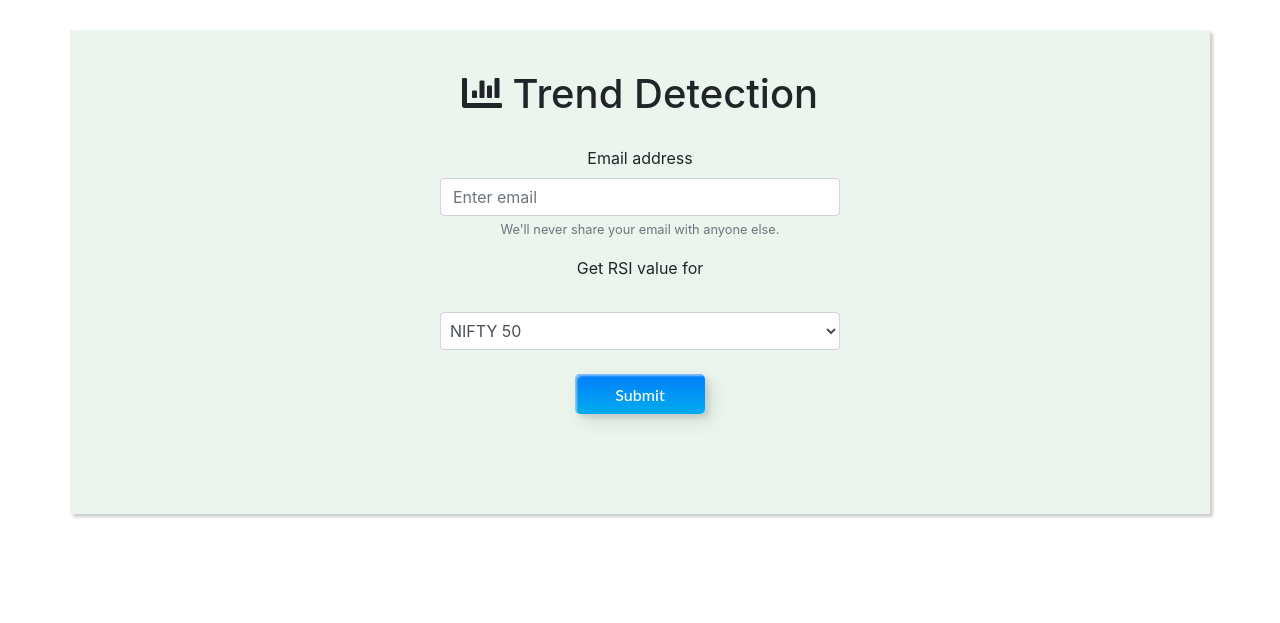
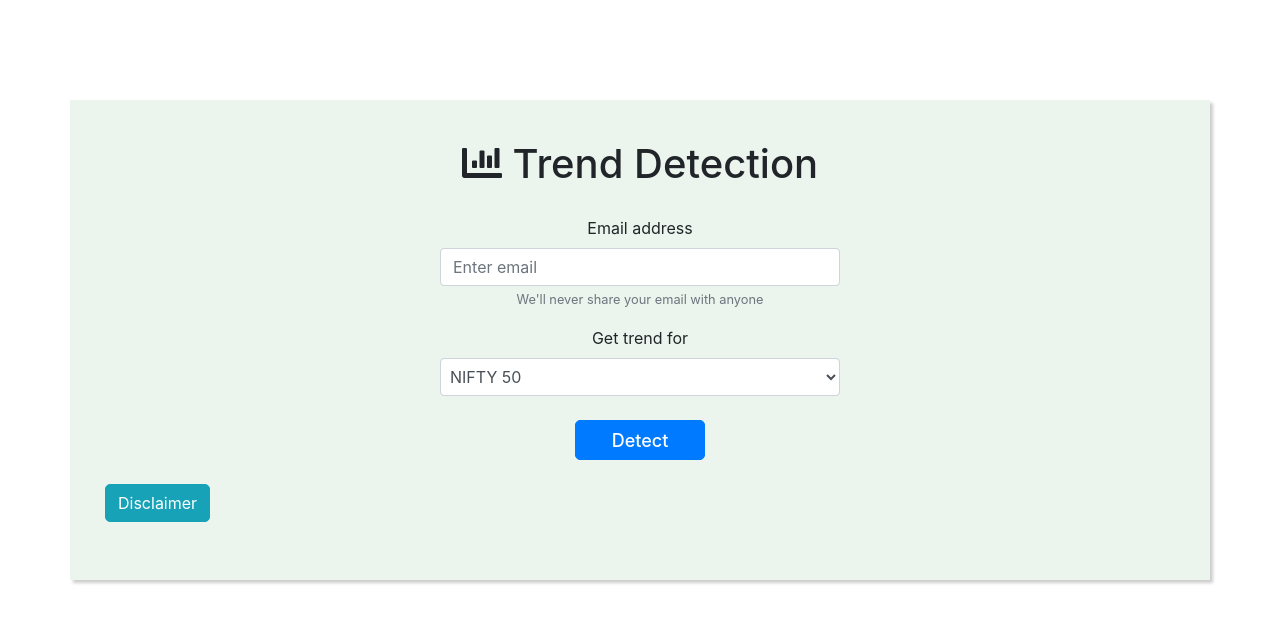
Before and after one commit to Pandani07/Final-Project, a Flask app: page /trend in a window 1280 px wide. Shown: the part 118-741 px from the top of the page. Run offline with Flask 2, Linux system fonts and the light colour scheme; parts of the project's set-up code (start-up, migrations or seed data) failed here and were passed over; some libraries are stand-ins or nearby versions.

Commit message:
Final UI Changes

```diff
--- a/app.py
+++ b/app.py
@@ -88,10 +88,10 @@
     if trend_value=='1':
         trend ='Uptrend'
         #email send
-        html_content = '<div style="padding:40px; background-color: black">\
+        html_content = '<div style="padding:40px;">\
                             <h1> <i class="far fa-chart-bar"></i>  Stock Prediction</h1>\
                             <h2>' + company + ' is ' + trend + '</h2>\
-                            <center> <a style="text-decoration: none; color: white; padding: 20px; border: 1px solid white; background-color: #0A80FB;" href='+ company_url +'>Buy Stock</a> <center>\
+                            <center> <a style="text-decoration: none; color: white; padding: 20px; border: 1px solid white; background-color: #0A80FB;" href='+ company_url +'>View Stock</a> <center>\
                         </div>'
         content = Content("text/html", html_content)
         mail = Mail(from_email, to_email, subject, content)
--- a/static/styles/styles.css
+++ b/static/styles/styles.css
@@ -19,6 +19,7 @@
     4px 4px 5px 0px rgba(0,0,0,.1);
     outline: none;
 }
+
 
 .btn-3 {
     background: rgb(0,172,238);
@@ -93,21 +94,16 @@
 
 .kBox {
     box-shadow: 3px 3px 3px rgba(0, 0, 0, 0.2);
-    margin-top: 30px;
-    margin-bottom: 30px;
+    margin-top: 100px;
+    margin-bottom: 20px;
     padding: 40px;
     background-color: #EBF5ED;
+    height: fit-content;
 }
 
-.kImg {
-  width: 80%;
-  border-radius: 50%; border: 1px solid;
-}
 
-#naresh {
-  width: 20%;
-  margin-bottom: 20px;
-}
+
+
 
 .kLinkUserlink {
   text-decoration: none;
--- a/templates/trend.html
+++ b/templates/trend.html
@@ -1,27 +1,41 @@
-{% extends "header.html" %}
-{% block content %}
-    <div class="kBox container kLoading">
-
+{% extends "header.html" %} {% block content %}
+<div class="kBox container kLoading" style="height: 60%">
   <center>
-            <h1 class="kHeading"><i class=" fas fa-chart-bar"></i> Trend Detection</h1>
+    <h1 class="kHeading"><i class="fas fa-chart-bar"></i> Trend Detection</h1>
   </center>
 
   <!-- <form action="{{url_for('trend')}}" method="POST" class="border rounded" style="padding: 20px;"> -->
 
-            <form action="{{url_for('detect_trend')}}" method="POST" style="padding: 20px;">
-
-                <div style="margin: 0 auto; width: 400px;">
+  <form
+    action="{{url_for('detect_trend')}}"
+    method="POST"
+    style="padding: 20px"
+  >
+    <div style="margin: 0 auto; width: 400px">
       <div class="form-group">
         <center><label class="">Email address</label></center>
-                        <input type="email" class="form-control" name="uemail" aria-describedby="emailHelp" placeholder="Enter email">
-                        <center> <small id="emailHelp" class="form-text text-muted">We'll never share your email with anyone else.</small> </center>
+        <input
+          type="email"
+          class="form-control"
+          name="uemail"
+          aria-describedby="emailHelp"
+          placeholder="Enter email"
+        />
+        <center>
+          <small id="emailHelp" class="form-text text-muted"
+            >We'll never share your email with anyone</small
+          >
+        </center>
       </div>
     </div>
-
-
     <div class="text-center">
-                    <label> <span class="">Get RSI value for</span> </label> <br> <br>
-                        <select class="form-control" style="margin: 0 auto; width: 400px; padding: 5px;" name="company" id="">
+      <label> <span class="">Get trend for</span> </label> <br />
+      <select
+        class="form-control"
+        style="margin: 0 auto; width: 400px; padding: 5px"
+        name="company"
+        id=""
+      >
         <option value="NIFTY 50">NIFTY 50</option>
         <option value="Adani">Adani</option>
         <option value="Axis">Axis Bank</option>
@@ -34,22 +48,46 @@
         <option value="JSW Steel">JSW Steel</option>
         <option value="ONGC">ONGC</option>
         <option value="Reliance">Reliance</option>
-                            <option value="TATA Consultancy Services">TATA Consultancy Services</option>
+        <option value="TATA Consultancy Services">
+          TATA Consultancy Services
+        </option>
         <option value="Tech Mahindra">Tech Mahindra</option>
         <option value="UPL">UPL</option>
         <option value="Wipro">Wipro</option>
       </select>
     </div>
 
+    <br />
+    <div class="text-center">
+      <button type="submit" class="btn btn-primary btn-rounded" style=" width: 130px;
+    height: 40px; font-weight: 500; font-size: large; border-radius: 5px;">
+        <span>Detect</span>
+      </button>
+    </div>
+    <br />
+    <button
+      type="button"
+      style="border-radius: 5px;"
+      class="btn btn-info btn-rounded"
+      data-toggle="popover"
+      title=""
+      data-trigger="focus"
+      data-content="The stock market website used for reference in this project is <a href='https://www.moneycontrol.com/'>Money Control</a> "
+    >
+      Disclaimer
+    </button>
 
-                <br>
-                <div class="text-center">
-                    <button type="submit" class="custom-btn btn-3"><span>Submit</span></button>
-                </div>
-                <br>
     <!-- <img class="kTileIcon" style="width: 30%;" src="{{url_for('static',filename = 'images/bg_icons/stocks.png')}}" alt="" srcset="">1 -->
   </form>
   <!-- </form> -->
 </div>
+<script>
+  $(function () {
+    $('[data-toggle="popover"]').popover({html:true});
+  });
+  $('.popover-dismiss').popover({
+  trigger: 'focus'
+})
+</script>
 
 {% endblock content %}
```
Also changed, not shown: templates/index.html (+7 -7 lines), templates/projectlink.html (+9 -7 lines). Lines whose indentation alone changed are shown as unchanged.
